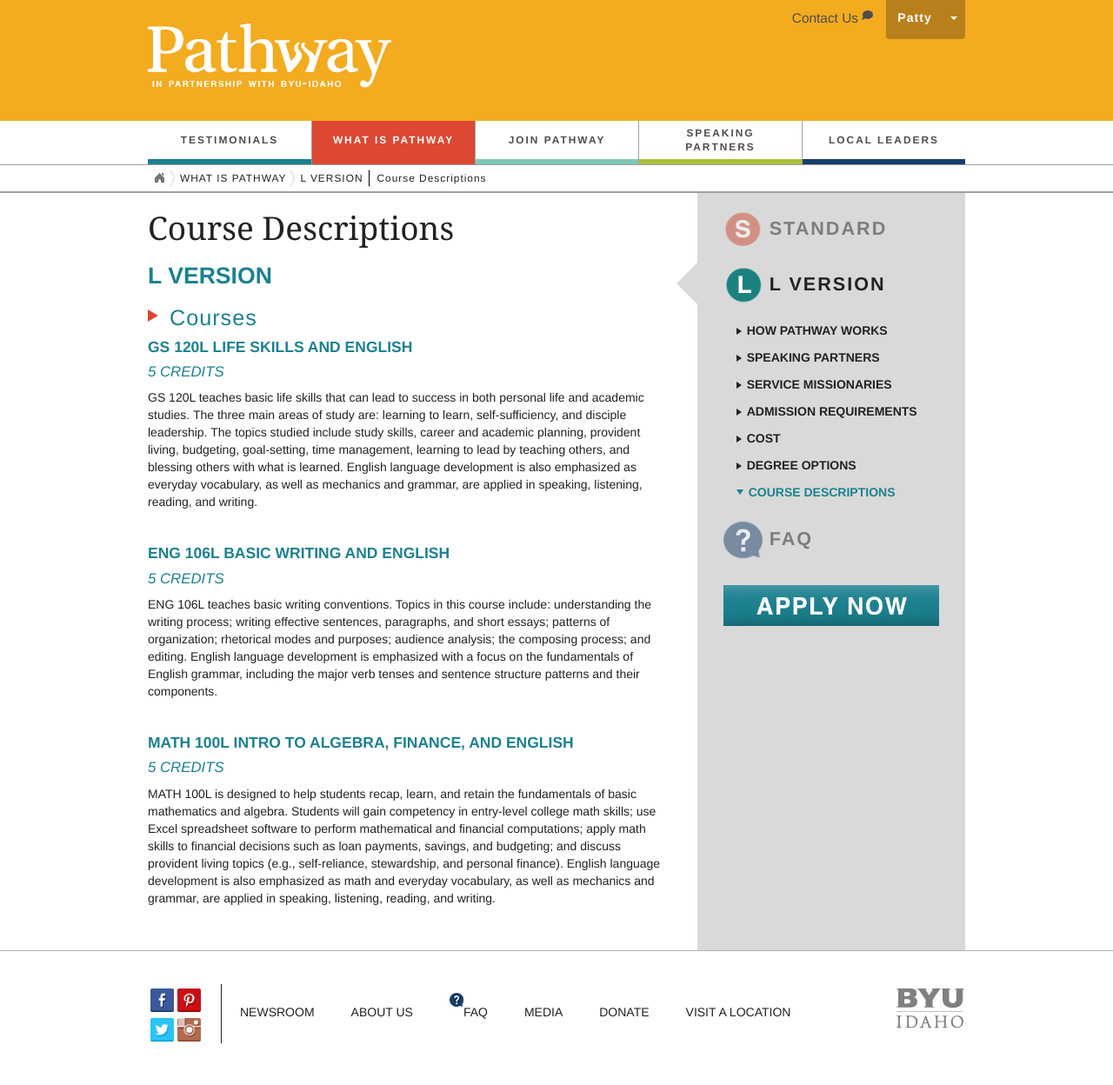
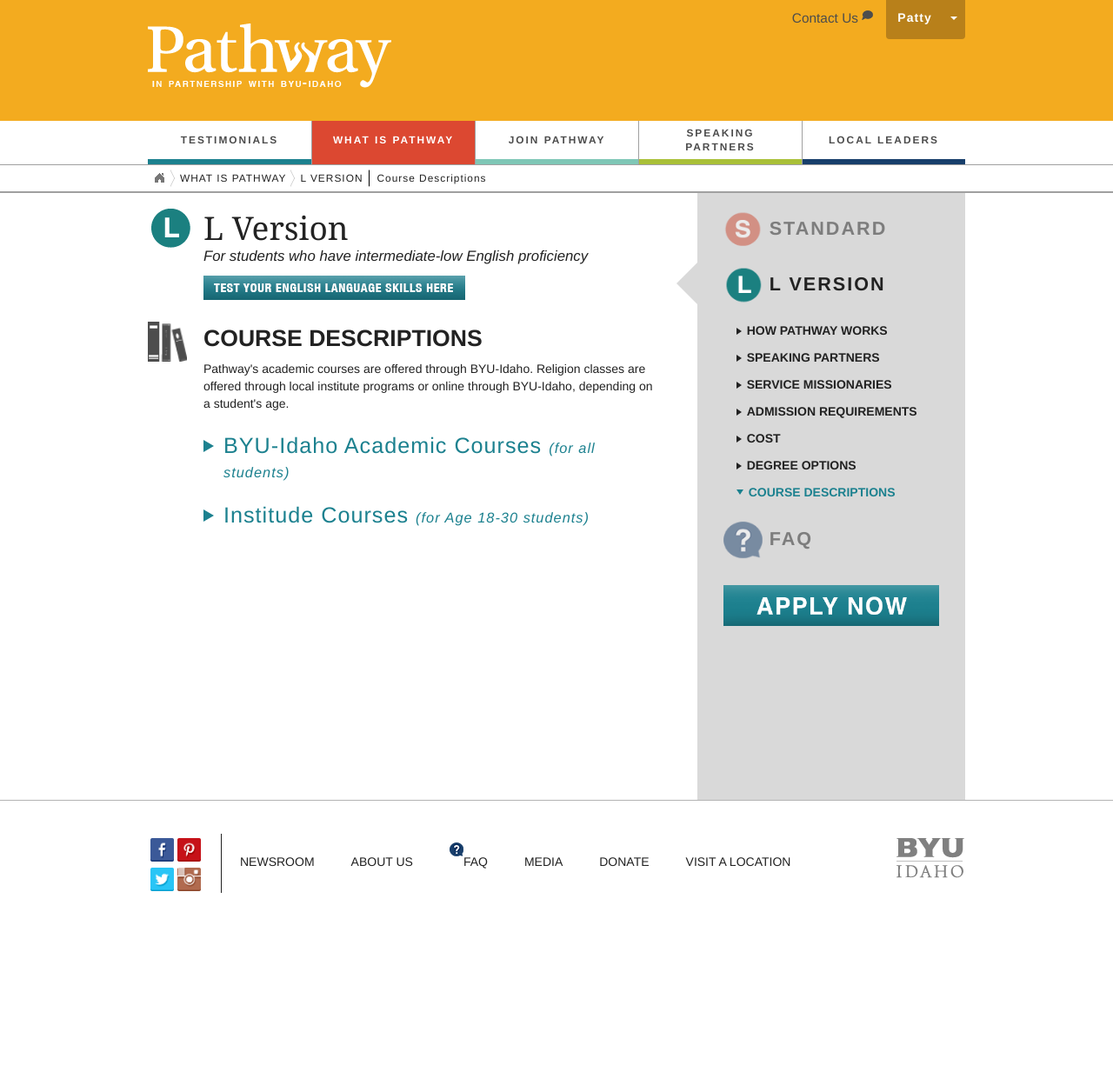
Before and after one commit to gordoman/pathway.lds.org-jekyll, a Jekyll site: the page built from jekyll-source/pages/what_is_pathway/l_version/course_descriptions.html, in a window 1280 px wide. Shown: the whole page at 87% size. Built offline with Jekyll 4.4.1, drawn with Linux system fonts in a browser that asks for light colours; nearby versions of some CDN libraries; after the commit the page ends 1075 px from its top, so only the background shows below that.

Commit message:
finished updated course descriptions pages

```diff
--- a/jekyll-source/pages/what_is_pathway/l_version/course_descriptions.html
+++ b/jekyll-source/pages/what_is_pathway/l_version/course_descriptions.html
@@ -3,60 +3,49 @@
 section: What is Pathway
 version: l
 title: Course Descriptions
+add-scripts:
+- script: "js/accordion.js"
+- script: "js/drawer.js"
 ---
-<!-- Start to the content area -->
+
 <div id="main-container" class="container">
   <div class="row row-offcanvas row-offcanvas-right">
     <div class="col-xs-12 col-sm-8 main-content">
-      <div class="hero pf-page-header no-icon">
-        <h1 id="Standard" class="page-title">Course Descriptions</h1>
-        <h3 class="subheading turquoise">L Version</h3>
+      <button type="button" onClick="open_side();" class="navbar-toggle sidebar-btn collapsed">
+        <img id="arrow-icon" src="{{site.baseurl}}img/arrow.png" width="14" height="14" alt="arrow">
+      </button>
+      <div class="hero pf-page-header">
+        <img src="{{site.baseurl}}img/wip/icons/lversion.png" alt="L-VersionLogo">
+        <h1 id="lversion" class="page-title">L Version</h1>
+        <p class="page-summary">For students who have intermediate-low English proficiency <a target="_blank" href="https://byui.az1.qualtrics.com/SE/?SID=SV_cShGDUV2VTJZgb3"><img style="margin: 10px 0 0 0; position: relative;" src="{{site.baseurl}}img/EnglishTestButton.png"></a> </p>
       </div>
-      <div class="pf-section no-icon">
-        <h4 class="c-heading turquoise">Courses</h4>
+      <div class="pf-section">
+        <div class="pf-page-header"> <img src="{{site.baseurl}}img/wip/icons/books.png" width="45" height="46" alt="gear">
+          <h2 id="HowPathwayWorks" class="subheading">Course Descriptions</h2>
+        </div>
+        <p>Pathway's academic courses are offered through BYU-Idaho. Religion classes are offered through local institute programs or online through BYU-Idaho, depending on a student's age.</p>
+        <h4 class="c-heading turquoise accordion-1">BYU-Idaho Academic Courses <span>(for all students)</span></h4>
+        <div class="accordion c-section">
         <h5 class="c-heading2 turquoise">GS 120L LIFE SKILLS AND ENGLISH</h5>
         <h6 class="c-heading3 turquoise">5 CREDITS</h6>
-
-        <p>GS 120L teaches basic life skills that can lead to success in both
-          personal life and academic studies. The three main areas of study
-          are: learning to learn, self-sufficiency, and disciple leadership. The
-          topics studied include study skills, career and academic planning,
-          provident living, budgeting, goal-setting, time management, learning
-          to lead by teaching others, and blessing others with what is learned.
-          English language development is also emphasized as everyday
-          vocabulary, as well as mechanics and grammar, are applied in
-          speaking, listening, reading, and writing.
+        <p>GS 120L teaches basic life skills that can lead to success in both personal life and academic studies. The three main areas of study are: learning to learn, self-sufficiency, and disciple leadership. The topics studied include study skills, career and academic planning, provident living, budgeting, goal-setting, time management, learning to lead by teaching others, and blessing others with what is learned. English language development is also emphasized as everyday vocabulary, as well as mechanics and grammar, are applied in speaking, listening, reading, and writing.
         </p>
-        <br>
         <h5 class="c-heading2 turquoise">ENG 106L BASIC WRITING AND ENGLISH</h5>
         <h6 class="c-heading3 turquoise">5 CREDITS</h6>
-
-        <p>ENG 106L teaches basic writing conventions. Topics in this course
-          include: understanding the writing process; writing effective
-          sentences, paragraphs, and short essays; patterns of organization;
-          rhetorical modes and purposes; audience analysis; the composing
-          process; and editing. English language development is emphasized
-          with a focus on the fundamentals of English grammar, including the
-          major verb tenses and sentence structure patterns and their
-          components.
+        <p>ENG 106L teaches basic writing conventions. Topics in this course include: understanding the writing process; writing effective sentences, paragraphs, and short essays; patterns of organization; rhetorical modes and purposes; audience analysis; the composing process; and editing. English language development is emphasized with a focus on the fundamentals of English grammar, including the major verb tenses and sentence structure patterns and their components.
         </p>
-        <br>
-        <h5 class="c-heading2 turquoise">MATH 100L INTRO TO ALGEBRA, FINANCE, AND ENGLISH</h5>
+        <h5 class="c-heading2 turquoise">MATH 100L INTRO TO ALGEBRA, FINANCE AND ENGLISH</h5>
         <h6 class="c-heading3 turquoise">5 CREDITS</h6>
-
-        <p>MATH 100L is designed to help students recap, learn, and retain the
-          fundamentals of basic mathematics and algebra. Students will gain
-          competency in entry-level college math skills; use Excel spreadsheet
-          software to perform mathematical and financial computations; apply
-          math skills to financial decisions such as loan payments, savings, and
-          budgeting; and discuss provident living topics (e.g., self-reliance,
-          stewardship, and personal finance). English language development is
-          also emphasized as math and everyday vocabulary, as well as
-          mechanics and grammar, are applied in speaking, listening, reading,
-          and writing.
+        <p>MATH 100L is designed to help students recap, learn, and retain the fundamentals of basic mathematics and algebra. Students will gain competency in entry-level college math skills; use Excel spreadsheet software to perform mathematical and financial computations; apply math skills to financial decisions such as loan payments, savings, and budgeting; and discuss provident living topics (e.g., self-reliance, stewardship, and personal finance). English language development is also emphasized as math and everyday vocabulary, as well as mechanics and grammar, are applied in speaking, listening, reading, and writing.
         </p>
-        <br>
-        <br>
+        </div>
+        <h4 class="c-heading turquoise accordion-2">Institude Courses <span>(for Age 18-30 students)</span></h4>
+        <div class="accordion c-section">
+        <h5 class="c-heading2 turquoise">INSTITUTE Courses</h5>
+        <h6 class="c-heading3 turquoise">2 CREDITS</h6>
+        <p>The institute courses 18–30-year-old students take vary at each institute location. Students should contact their local institute to find out which courses are offered.
+        </p>
+        </div>
       </div>
     </div>
     {% include sidebars/what-is-pathway.html %}
--- a/jekyll-source/styles/what_is_pathway.scss
+++ b/jekyll-source/styles/what_is_pathway.scss
@@ -15,38 +15,52 @@
 	letter-spacing: 1px;
 	position: relative;
 	cursor: pointer;
-	padding-left: 25px;
+	padding-left: 23px;
+	margin: 25px 0 5px 0;
+	span {
+		font-family: Helvetica, sans-serif;
+		font-size: 65%;
+		font-style: italic;
+	}
 	&.red{
 		color:$red;
+		&:before {
+			border-left-color: $red;
+		}
 	}
 	&.turquoise{
 		color:$turquoise;
+		&:before {
+			border-left-color: $turquoise;
+		}
 	}
 	&:before {
 		content: "";
 		position: absolute;
 		left: 0;
-		top:4px;
+		top:7px;
 		width:0;
 		height: 0;
 		border: 7px solid transparent;
-		border-left: 12px solid $red;
+		border-left: 12px solid black;
 		transition:all .3s;
+		-ms-transform-origin: 10% 50%; /* IE 9 */
+		-webkit-transform-origin: 10% 50%; /* Chrome, Safari, Opera */
+		transform-origin: 10% 50%;
 	}
 	&.active:before {
 	    -ms-transform: rotate(90deg); /* IE 9 */
-	    -ms-transform-origin: 0% 50%; /* IE 9 */
 	    -webkit-transform: rotate(90deg); /* Chrome, Safari, Opera */
-	    -webkit-transform-origin: 0% 50%; /* Chrome, Safari, Opera */
 	    transform: rotate(90deg);
-	    transform-origin: 0% 50%;
 	}
 }
 
 .c-heading2{
 	text-transform: uppercase;
-	font-size: 125%;
+	font-size: 120%;
 	font-weight: bold;
+	margin: 30px 0 0 0;
+	letter-spacing: 1px;
 	&.red{
 		color:$red;
 	}
@@ -57,8 +71,10 @@
 
 .c-heading3{
 	text-transform: uppercase;
-	font-size: 120%;
+	font-size: 110%;
 	font-style: italic;
+	margin: 3px 0;
+	letter-spacing: 1px;
 	&.red{
 		color:$red;
 	}
@@ -66,3 +82,6 @@
 		color:$turquoise;
 	}
 }
+.c-section {
+	margin-left: 25px;
+}
```
Also changed, not shown: jekyll-source/pages/what_is_pathway/s_version/course_descriptions.html (+15 -44 lines).
